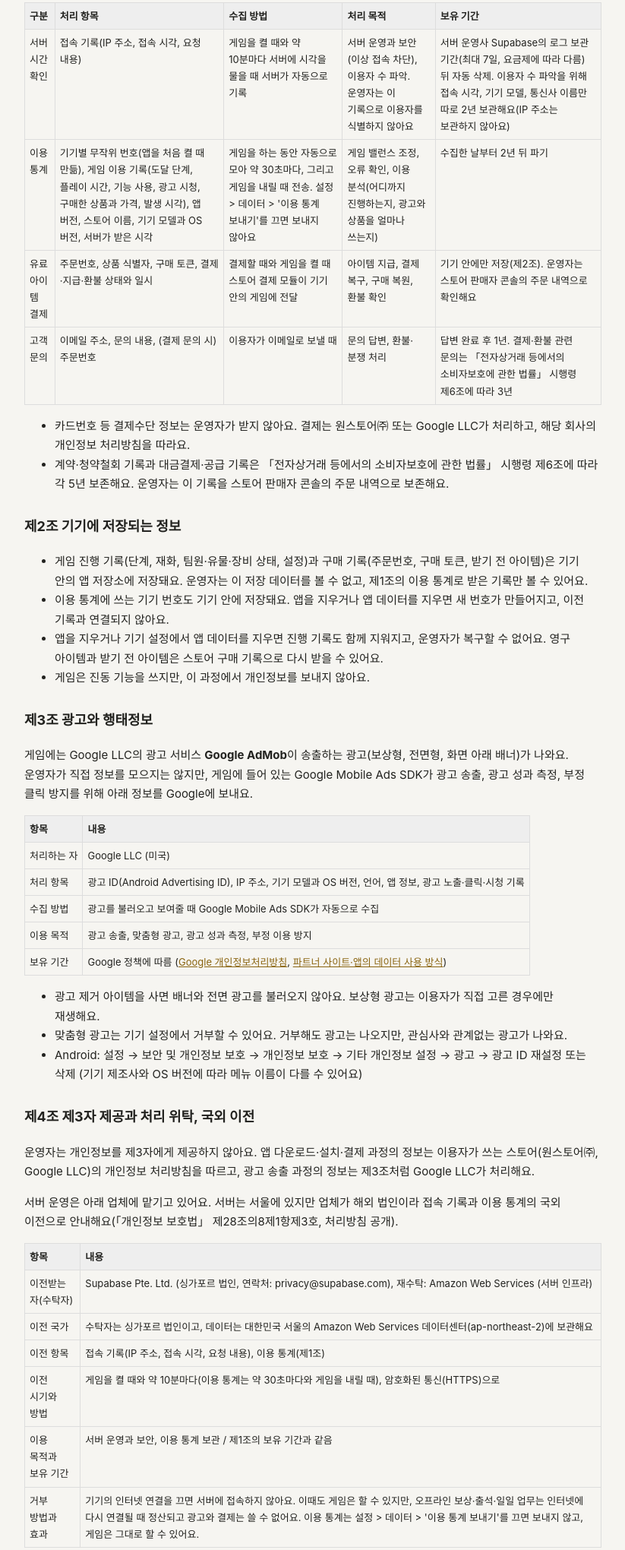
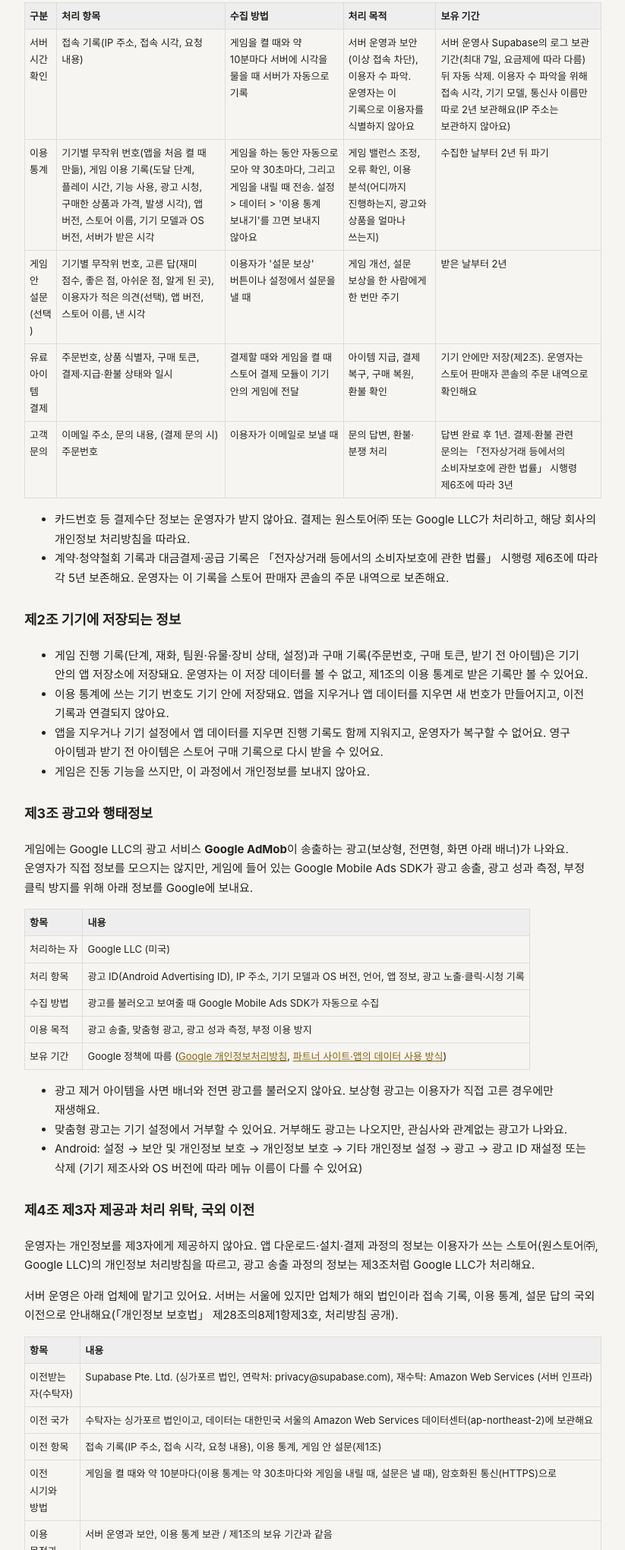
Before and after one commit to dkim453/dkim453.github.io, a plain HTML site: page wolgeup-rupang/android/privacy.html in a window 1280 px wide. Shown: the part 497-2537 px from the top of the page at 76% size, without its empty margins (228-1051 px from the left). Drawn offline with Linux system fonts and the light colour scheme.

Commit message:
월급루팡 안드로이드판 개인정보 처리방침 11/12: 게임 안 설문 항목 추가
Co-Authored-By: Claude Opus 5.5 <noreply@anthropic.com>

```diff
--- a/wolgeup-rupang/android/privacy.html
+++ b/wolgeup-rupang/android/privacy.html
@@ -5,7 +5,7 @@
 <p><b>한눈에 보기</b></p>
 <ul><li>회원가입과 로그인이 없어요. 운영자는 이름, 연락처, 광고 ID를 받지 않아요.</li><li>게임 저장 데이터는 <b>이용자의 기기 안에만</b> 저장돼요.</li><li>게임을 고치고 다듬기 위해 <b>이용 통계</b>(도달 단계, 플레이 시간, 광고 시청, 구매한 상품 등)를 기기마다 만든 무작위 번호와 함께 운영자 서버로 보내요. 설정 &gt; 데이터 &gt; '이용 통계 보내기'를 끄면 보내지 않아요(제1조, 제6조).</li><li>광고는 Google AdMob이 송출해요. 이때 Google이 광고 ID 등 기기 정보를 처리해요(제3조).</li><li>결제는 원스토어 또는 Google Play가 처리해요. 운영자는 카드번호 같은 결제수단 정보를 받지 않아요.</li><li>정확한 시간 확인(오프라인 보상, 출석, 쿨타임)을 위해 게임이 운영자 서버에 <b>현재 시각만</b> 물어봐요. 이때 아무 정보도 보내지 않지만, 인터넷 통신의 특성상 서버에 접속 기록(IP 주소, 접속 시각)이 잠시 남을 수 있어요.</li></ul>
 <h3>제1조 처리하는 개인정보</h3>
-<table><tr><th>구분</th><th>처리 항목</th><th>수집 방법</th><th>처리 목적</th><th>보유 기간</th></tr><tr><td>서버 시간 확인</td><td>접속 기록(IP 주소, 접속 시각, 요청 내용)</td><td>게임을 켤 때와 약 10분마다 서버에 시각을 물을 때 서버가 자동으로 기록</td><td>서버 운영과 보안(이상 접속 차단), 이용자 수 파악. 운영자는 이 기록으로 이용자를 식별하지 않아요</td><td>서버 운영사 Supabase의 로그 보관 기간(최대 7일, 요금제에 따라 다름) 뒤 자동 삭제. 이용자 수 파악을 위해 접속 시각, 기기 모델, 통신사 이름만 따로 2년 보관해요(IP 주소는 보관하지 않아요)</td></tr><tr><td>이용 통계</td><td>기기별 무작위 번호(앱을 처음 켤 때 만듦), 게임 이용 기록(도달 단계, 플레이 시간, 기능 사용, 광고 시청, 구매한 상품과 가격, 발생 시각), 앱 버전, 스토어 이름, 기기 모델과 OS 버전, 서버가 받은 시각</td><td>게임을 하는 동안 자동으로 모아 약 30초마다, 그리고 게임을 내릴 때 전송. 설정 &gt; 데이터 &gt; '이용 통계 보내기'를 끄면 보내지 않아요</td><td>게임 밸런스 조정, 오류 확인, 이용 분석(어디까지 진행하는지, 광고와 상품을 얼마나 쓰는지)</td><td>수집한 날부터 2년 뒤 파기</td></tr><tr><td>유료 아이템 결제</td><td>주문번호, 상품 식별자, 구매 토큰, 결제·지급·환불 상태와 일시</td><td>결제할 때와 게임을 켤 때 스토어 결제 모듈이 기기 안의 게임에 전달</td><td>아이템 지급, 결제 복구, 구매 복원, 환불 확인</td><td>기기 안에만 저장(제2조). 운영자는 스토어 판매자 콘솔의 주문 내역으로 확인해요</td></tr><tr><td>고객 문의</td><td>이메일 주소, 문의 내용, (결제 문의 시) 주문번호</td><td>이용자가 이메일로 보낼 때</td><td>문의 답변, 환불·분쟁 처리</td><td>답변 완료 후 1년. 결제·환불 관련 문의는 「전자상거래 등에서의 소비자보호에 관한 법률」 시행령 제6조에 따라 3년</td></tr></table>
+<table><tr><th>구분</th><th>처리 항목</th><th>수집 방법</th><th>처리 목적</th><th>보유 기간</th></tr><tr><td>서버 시간 확인</td><td>접속 기록(IP 주소, 접속 시각, 요청 내용)</td><td>게임을 켤 때와 약 10분마다 서버에 시각을 물을 때 서버가 자동으로 기록</td><td>서버 운영과 보안(이상 접속 차단), 이용자 수 파악. 운영자는 이 기록으로 이용자를 식별하지 않아요</td><td>서버 운영사 Supabase의 로그 보관 기간(최대 7일, 요금제에 따라 다름) 뒤 자동 삭제. 이용자 수 파악을 위해 접속 시각, 기기 모델, 통신사 이름만 따로 2년 보관해요(IP 주소는 보관하지 않아요)</td></tr><tr><td>이용 통계</td><td>기기별 무작위 번호(앱을 처음 켤 때 만듦), 게임 이용 기록(도달 단계, 플레이 시간, 기능 사용, 광고 시청, 구매한 상품과 가격, 발생 시각), 앱 버전, 스토어 이름, 기기 모델과 OS 버전, 서버가 받은 시각</td><td>게임을 하는 동안 자동으로 모아 약 30초마다, 그리고 게임을 내릴 때 전송. 설정 &gt; 데이터 &gt; '이용 통계 보내기'를 끄면 보내지 않아요</td><td>게임 밸런스 조정, 오류 확인, 이용 분석(어디까지 진행하는지, 광고와 상품을 얼마나 쓰는지)</td><td>수집한 날부터 2년 뒤 파기</td></tr><tr><td>게임 안 설문 (선택)</td><td>기기별 무작위 번호, 고른 답(재미 점수, 좋은 점, 아쉬운 점, 알게 된 곳), 이용자가 적은 의견(선택), 앱 버전, 스토어 이름, 낸 시각</td><td>이용자가 '설문 보상' 버튼이나 설정에서 설문을 낼 때</td><td>게임 개선, 설문 보상을 한 사람에게 한 번만 주기</td><td>받은 날부터 2년</td></tr><tr><td>유료 아이템 결제</td><td>주문번호, 상품 식별자, 구매 토큰, 결제·지급·환불 상태와 일시</td><td>결제할 때와 게임을 켤 때 스토어 결제 모듈이 기기 안의 게임에 전달</td><td>아이템 지급, 결제 복구, 구매 복원, 환불 확인</td><td>기기 안에만 저장(제2조). 운영자는 스토어 판매자 콘솔의 주문 내역으로 확인해요</td></tr><tr><td>고객 문의</td><td>이메일 주소, 문의 내용, (결제 문의 시) 주문번호</td><td>이용자가 이메일로 보낼 때</td><td>문의 답변, 환불·분쟁 처리</td><td>답변 완료 후 1년. 결제·환불 관련 문의는 「전자상거래 등에서의 소비자보호에 관한 법률」 시행령 제6조에 따라 3년</td></tr></table>
 <ul><li>카드번호 등 결제수단 정보는 운영자가 받지 않아요. 결제는 원스토어㈜ 또는 Google LLC가 처리하고, 해당 회사의 개인정보 처리방침을 따라요.</li><li>계약·청약철회 기록과 대금결제·공급 기록은 「전자상거래 등에서의 소비자보호에 관한 법률」 시행령 제6조에 따라 각 5년 보존해요. 운영자는 이 기록을 스토어 판매자 콘솔의 주문 내역으로 보존해요.</li></ul>
 <h3>제2조 기기에 저장되는 정보</h3>
 <ul><li>게임 진행 기록(단계, 재화, 팀원·유물·장비 상태, 설정)과 구매 기록(주문번호, 구매 토큰, 받기 전 아이템)은 기기 안의 앱 저장소에 저장돼요. 운영자는 이 저장 데이터를 볼 수 없고, 제1조의 이용 통계로 받은 기록만 볼 수 있어요.</li><li>이용 통계에 쓰는 기기 번호도 기기 안에 저장돼요. 앱을 지우거나 앱 데이터를 지우면 새 번호가 만들어지고, 이전 기록과 연결되지 않아요.</li><li>앱을 지우거나 기기 설정에서 앱 데이터를 지우면 진행 기록도 함께 지워지고, 운영자가 복구할 수 없어요. 영구 아이템과 받기 전 아이템은 스토어 구매 기록으로 다시 받을 수 있어요.</li><li>게임은 진동 기능을 쓰지만, 이 과정에서 개인정보를 보내지 않아요.</li></ul>
@@ -15,8 +15,8 @@
 <ul><li>광고 제거 아이템을 사면 배너와 전면 광고를 불러오지 않아요. 보상형 광고는 이용자가 직접 고른 경우에만 재생해요.</li><li>맞춤형 광고는 기기 설정에서 거부할 수 있어요. 거부해도 광고는 나오지만, 관심사와 관계없는 광고가 나와요.</li><li>Android: 설정 → 보안 및 개인정보 보호 → 개인정보 보호 → 기타 개인정보 설정 → 광고 → 광고 ID 재설정 또는 삭제 (기기 제조사와 OS 버전에 따라 메뉴 이름이 다를 수 있어요)</li></ul>
 <h3>제4조 제3자 제공과 처리 위탁, 국외 이전</h3>
 <p>운영자는 개인정보를 제3자에게 제공하지 않아요. 앱 다운로드·설치·결제 과정의 정보는 이용자가 쓰는 스토어(원스토어㈜, Google LLC)의 개인정보 처리방침을 따르고, 광고 송출 과정의 정보는 제3조처럼 Google LLC가 처리해요.</p>
-<p>서버 운영은 아래 업체에 맡기고 있어요. 서버는 서울에 있지만 업체가 해외 법인이라 접속 기록과 이용 통계의 국외 이전으로 안내해요(「개인정보 보호법」 제28조의8제1항제3호, 처리방침 공개).</p>
-<table><tr><th>항목</th><th>내용</th></tr><tr><td>이전받는 자(수탁자)</td><td>Supabase Pte. Ltd. (싱가포르 법인, 연락처: privacy@supabase.com), 재수탁: Amazon Web Services (서버 인프라)</td></tr><tr><td>이전 국가</td><td>수탁자는 싱가포르 법인이고, 데이터는 대한민국 서울의 Amazon Web Services 데이터센터(ap-northeast-2)에 보관해요</td></tr><tr><td>이전 항목</td><td>접속 기록(IP 주소, 접속 시각, 요청 내용), 이용 통계(제1조)</td></tr><tr><td>이전 시기와 방법</td><td>게임을 켤 때와 약 10분마다(이용 통계는 약 30초마다와 게임을 내릴 때), 암호화된 통신(HTTPS)으로</td></tr><tr><td>이용 목적과 보유 기간</td><td>서버 운영과 보안, 이용 통계 보관 / 제1조의 보유 기간과 같음</td></tr><tr><td>거부 방법과 효과</td><td>기기의 인터넷 연결을 끄면 서버에 접속하지 않아요. 이때도 게임은 할 수 있지만, 오프라인 보상·출석·일일 업무는 인터넷에 다시 연결될 때 정산되고 광고와 결제는 쓸 수 없어요. 이용 통계는 설정 &gt; 데이터 &gt; '이용 통계 보내기'를 끄면 보내지 않고, 게임은 그대로 할 수 있어요.</td></tr></table>
+<p>서버 운영은 아래 업체에 맡기고 있어요. 서버는 서울에 있지만 업체가 해외 법인이라 접속 기록, 이용 통계, 설문 답의 국외 이전으로 안내해요(「개인정보 보호법」 제28조의8제1항제3호, 처리방침 공개).</p>
+<table><tr><th>항목</th><th>내용</th></tr><tr><td>이전받는 자(수탁자)</td><td>Supabase Pte. Ltd. (싱가포르 법인, 연락처: privacy@supabase.com), 재수탁: Amazon Web Services (서버 인프라)</td></tr><tr><td>이전 국가</td><td>수탁자는 싱가포르 법인이고, 데이터는 대한민국 서울의 Amazon Web Services 데이터센터(ap-northeast-2)에 보관해요</td></tr><tr><td>이전 항목</td><td>접속 기록(IP 주소, 접속 시각, 요청 내용), 이용 통계, 게임 안 설문(제1조)</td></tr><tr><td>이전 시기와 방법</td><td>게임을 켤 때와 약 10분마다(이용 통계는 약 30초마다와 게임을 내릴 때, 설문은 낼 때), 암호화된 통신(HTTPS)으로</td></tr><tr><td>이용 목적과 보유 기간</td><td>서버 운영과 보안, 이용 통계 보관 / 제1조의 보유 기간과 같음</td></tr><tr><td>거부 방법과 효과</td><td>기기의 인터넷 연결을 끄면 서버에 접속하지 않아요. 이때도 게임은 할 수 있지만, 오프라인 보상·출석·일일 업무는 인터넷에 다시 연결될 때 정산되고 광고와 결제는 쓸 수 없어요. 이용 통계는 설정 &gt; 데이터 &gt; '이용 통계 보내기'를 끄면 보내지 않고, 게임은 그대로 할 수 있어요.</td></tr></table>
 <h3>제5조 개인정보의 파기</h3>
 <p>문의 정보와 이용 통계는 보유 기간이 끝나면 지체 없이 복구할 수 없는 방법으로 삭제해요(「개인정보 보호법」 제21조). 운영자가 분석하려고 내려받아 둔 사본도 같은 기간이 지나면 함께 지워요. 법령에 따라 보존해야 하는 정보(결제 기록 등)는 다른 정보와 분리해 보관하고, 그 기간이 끝나면 파기해요.</p>
 <h3>제6조 정보주체의 권리</h3>
@@ -29,5 +29,5 @@
 <ul><li>개인정보 보호책임자: 김동은 (대표)</li><li>연락처: aucuaglabs@gmail.com</li></ul>
 <p>개인정보 침해 신고나 상담은 개인정보침해신고센터(privacy.kisa.or.kr, 국번 없이 118), 개인정보분쟁조정위원회(www.kopico.go.kr, 1833-6972)에도 할 수 있어요.</p>
 <h3>제10조 처리방침의 변경</h3>
-<p>처리방침을 바꾸면 늦어도 시행일까지 게임 안 공지로 알려요. 이 처리방침은 2026년 11월 11일부터 적용돼요.</p>
-<ul><li>바뀐 내용: 이용 통계(제1조) 추가, 바꿀 때 알리는 시기(제10조) (2026년 11월 11일)</li><li>처음 시행: 2026년 11월 10일</li></ul></main></body></html>
+<p>처리방침을 바꾸면 늦어도 시행일까지 게임 안 공지로 알려요. 이 처리방침은 2026년 11월 12일부터 적용돼요.</p>
+<ul><li>바뀐 내용: 게임 안 설문(제1조·제4조) 추가 (2026년 11월 12일)</li><li>바뀐 내용: 이용 통계(제1조) 추가, 바꿀 때 알리는 시기(제10조) (2026년 11월 11일)</li><li>처음 시행: 2026년 11월 10일</li></ul></main></body></html>
```
